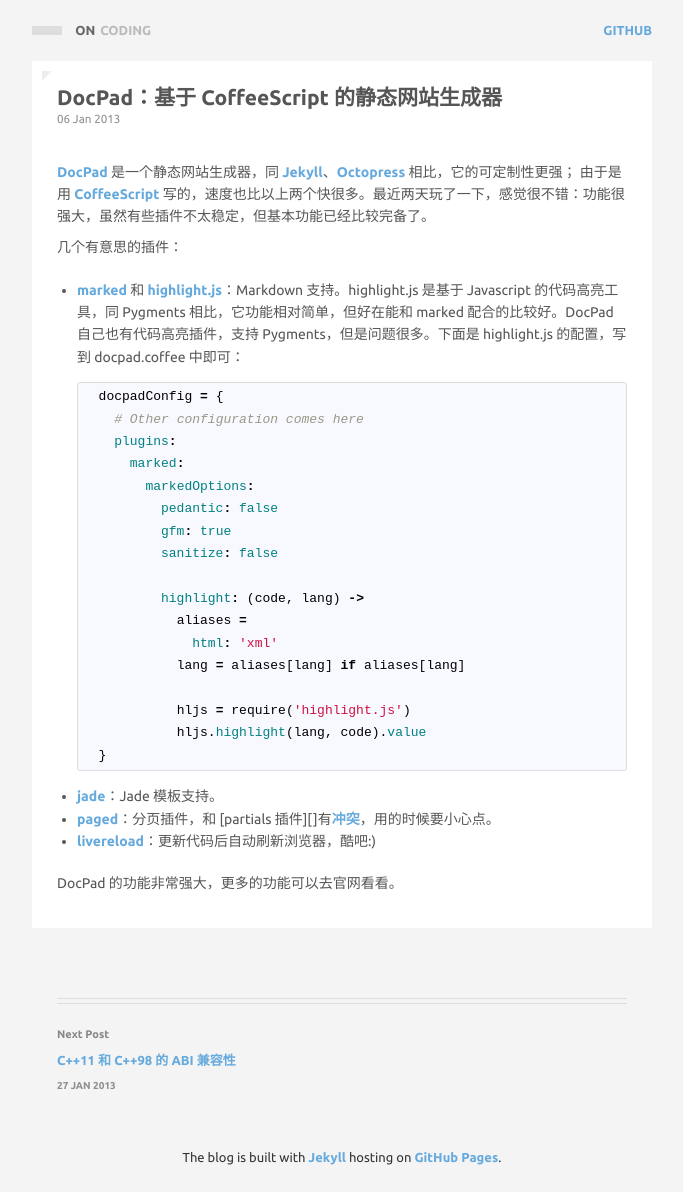
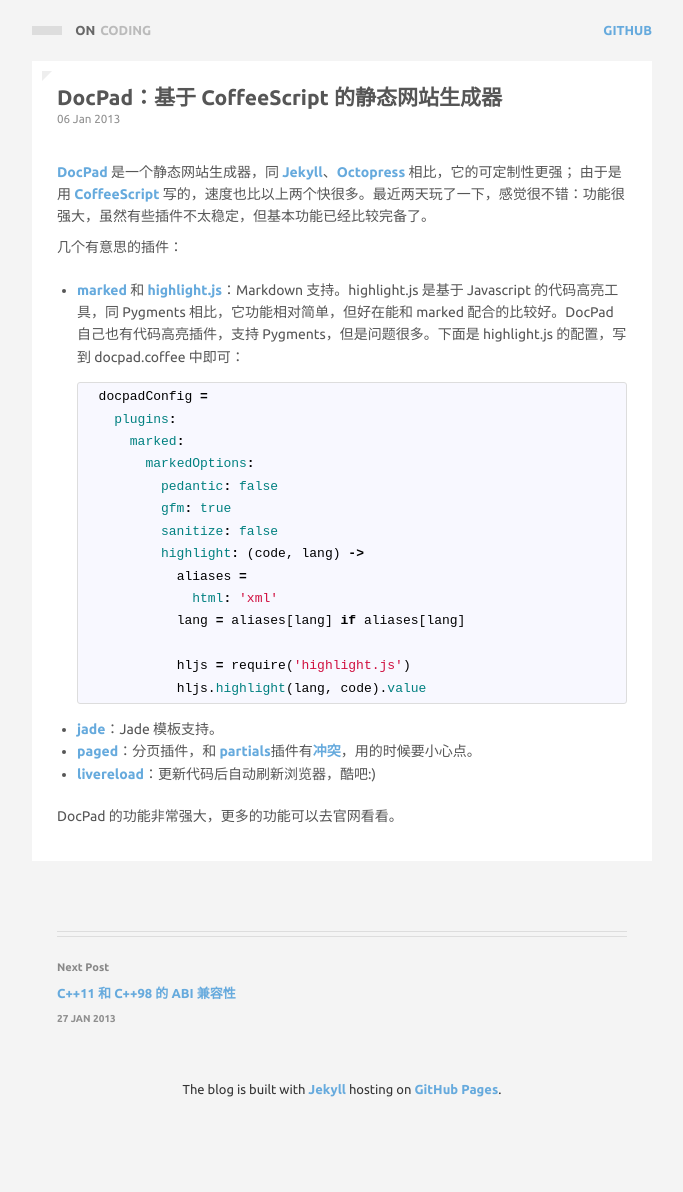
Before and after one commit to hanjianwei/hanjianwei.github.io, a Jekyll site: the page built from _posts/2013-01-06-docpad-static-site-generator-using-coffeescript.md, in a window 1280 px wide. Shown: the whole page, without its empty margins (298-981 px from the left). Built offline with Jekyll 4.4.1, drawn with Linux system fonts in a browser that asks for light colours; Markdown is read by kramdown in place of the engine named in the settings; comment, search, counter and statistics services are not loaded; after the commit the page ends 1125 px from its top, so only the background shows below that.

Commit message:
Fix link error

````diff
--- a/_posts/2013-01-06-docpad-static-site-generator-using-coffeescript.md
+++ b/_posts/2013-01-06-docpad-static-site-generator-using-coffeescript.md
@@ -15,15 +15,13 @@
 - [marked][] 和 [highlight.js][]：Markdown 支持。highlight.js 是基于 Javascript 的代码高亮工具，同 Pygments 相比，它功能相对简单，但好在能和 marked 配合的比较好。DocPad 自己也有代码高亮插件，支持 Pygments，但是问题很多。下面是 highlight.js 的配置，写到 docpad.coffee 中即可：
 
     ``` coffeescript
-    docpadConfig = {
-      # Other configuration comes here
+    docpadConfig =
       plugins:
         marked:
           markedOptions:
             pedantic: false
             gfm: true
             sanitize: false
-
             highlight: (code, lang) ->
               aliases =
                 html: 'xml'
@@ -31,11 +29,10 @@
 
               hljs = require('highlight.js')
               hljs.highlight(lang, code).value
-    }
     ```
 
 - [jade][]：Jade 模板支持。
-- [paged][]：分页插件，和 [partials 插件][]有[冲突][partials-conflict]，用的时候要小心点。
+- [paged][]：分页插件，和 [partials][]插件有[冲突][partials-conflict]，用的时候要小心点。
 - [livereload][]：更新代码后自动刷新浏览器，酷吧:)
 
 DocPad 的功能非常强大，更多的功能可以去官网看看。
````
